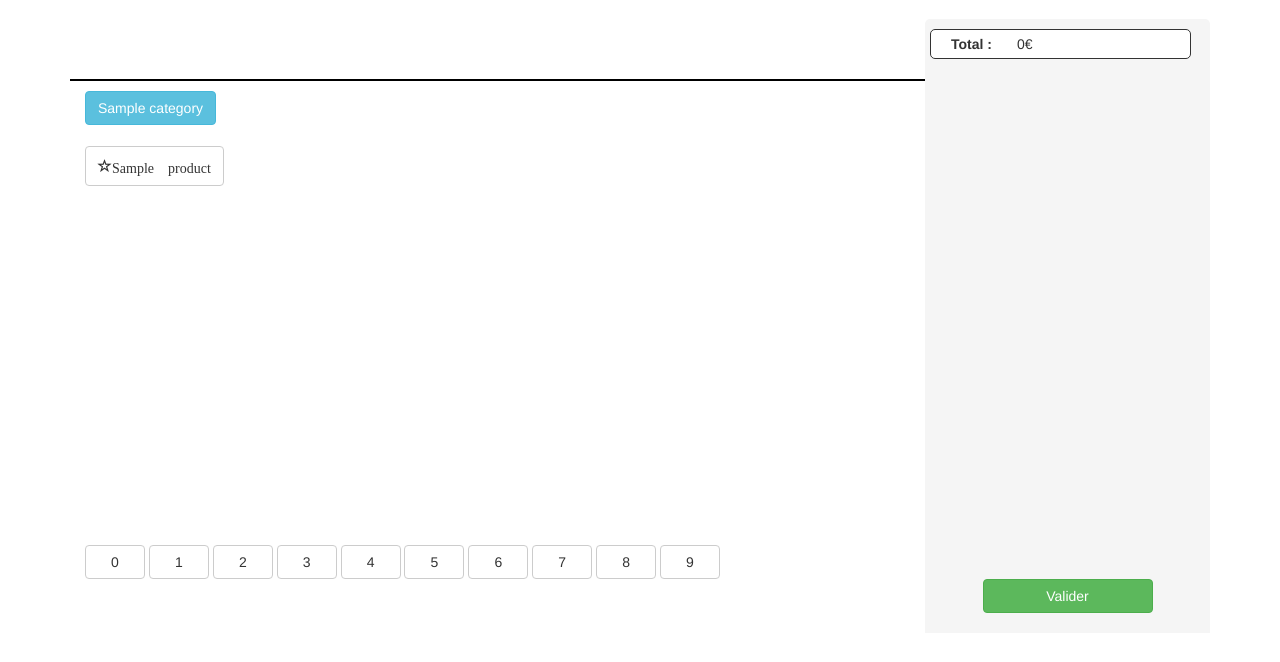
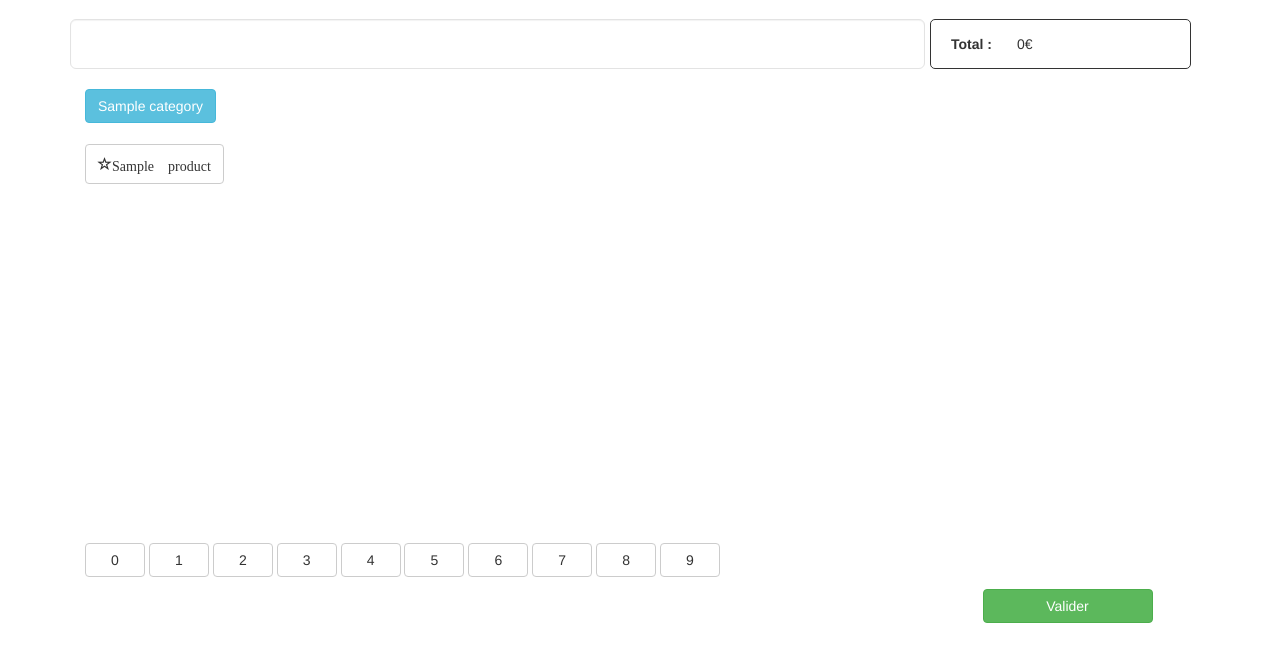
Before and after one commit to DudeBar/CashRegister, a Django app: template Bar/templates/make_command.html in a window 1280 px wide. Shown: the part 51-713 px from the top of the page. Run offline with Django 3.2, Linux system fonts and the light colour scheme; tables that the repository leaves empty hold one stand-in row (values such as "Sample post"); the template is opened without the code that fills it: values that come from a table or form of the project are taken from there, most other values are stand-ins (such as "Sample title", 1, 10 or a date in 2020); some libraries are stand-ins or nearby versions.

Commit message:
change design

```diff
--- a/Bar/static/css/base.css
+++ b/Bar/static/css/base.css
@@ -39,18 +39,16 @@ body {
 }
 
 .command-panel {
-    background-color: whitesmoke;
-    border-radius: 5px 5px 0px 0px;
     padding-left: 0px;
     padding-right: 0px;
 }
 
 .command-total {
     text-align: center;
-    margin-top: 10px;
+    margin-top: 0px;
     margin-left: 5px;
     margin-bottom: 20px;
-    height: 30px;
+    height: 50px;
     background-color: white;
     display: flex;
     align-items: center;
@@ -66,13 +64,17 @@ body {
     margin-left: 25px;
 }
 
+.command_list > ul {
+    padding-left: 0px;
+}
+
 .command_list > ul > li {
     height: 60px;
-    background-color: white;
+    background-color: rgba(245, 164, 50, 0.6);
     display: flex;
     align-items: center;
-    border-radius: 5px 0px 0px 5px;
-    margin-left: -20px;
+    border-radius: 5px 5px 5px 5px;
+    padding-left: 0px;
 }
 
 .home {
--- a/Bar/templates/make_command.html
+++ b/Bar/templates/make_command.html
@@ -4,9 +4,7 @@
     <div class="make-command">
         <div class="col-sm-9 col-md-9 col-lg-9 products-panel">
             <div class="row">
-                <div class="col-sm-12 col-md-12 col-lg-12 ariane" id="ariane">
-                </div>
-                <div class="col-sm-12 col-md-12 col-lg-12 separator">
+                <div class="col-sm-12 col-md-12 col-lg-12 ariane well well-lg" id="ariane">
                 </div>
                 <div class="col-sm-12 col-md-12 col-lg-12" id="categories">
                     {% for category in categories %}
```
